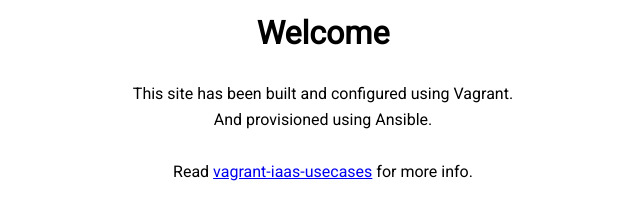
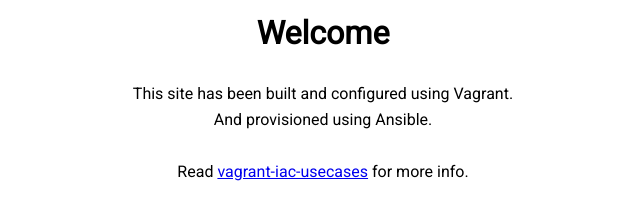
Before and after one commit to ginigangadharan/demo-website-content, a plain HTML site: page index.html in a window 1280 px wide. Shown: the full height of the page, 317-957 px from the left. Drawn offline with Linux system fonts and the light colour scheme.

Commit message:
Update index.html

```diff
--- a/index.html
+++ b/index.html
@@ -15,7 +15,7 @@
       This site has been built and configured using Vagrant.<br>
       And provisioned using Ansible.<br>
       <br>
-      Read <a href="https://github.com/ginigangadharan/vagrant-iaac-usecases">vagrant-iaas-usecases</a> for more info.
+      Read <a href="https://github.com/ginigangadharan/vagrant-iaac-usecases">vagrant-iac-usecases</a> for more info.
      </center>
   </body>
 </html>
```
